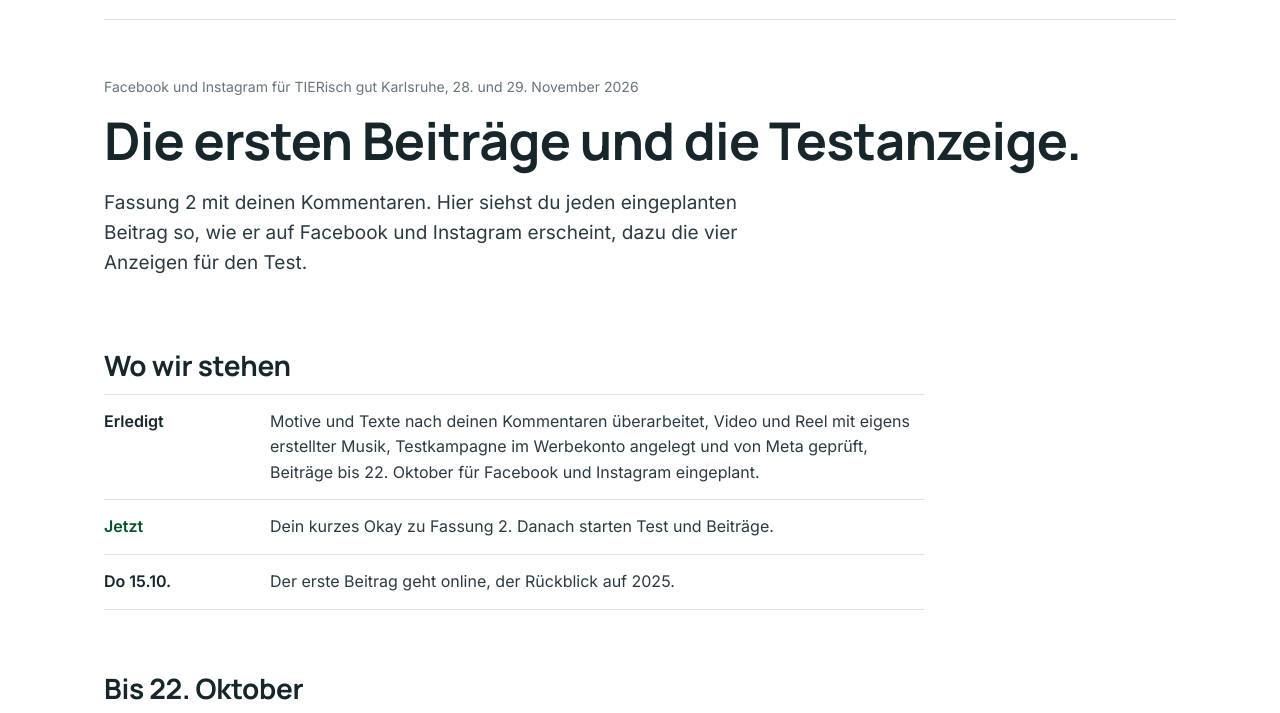
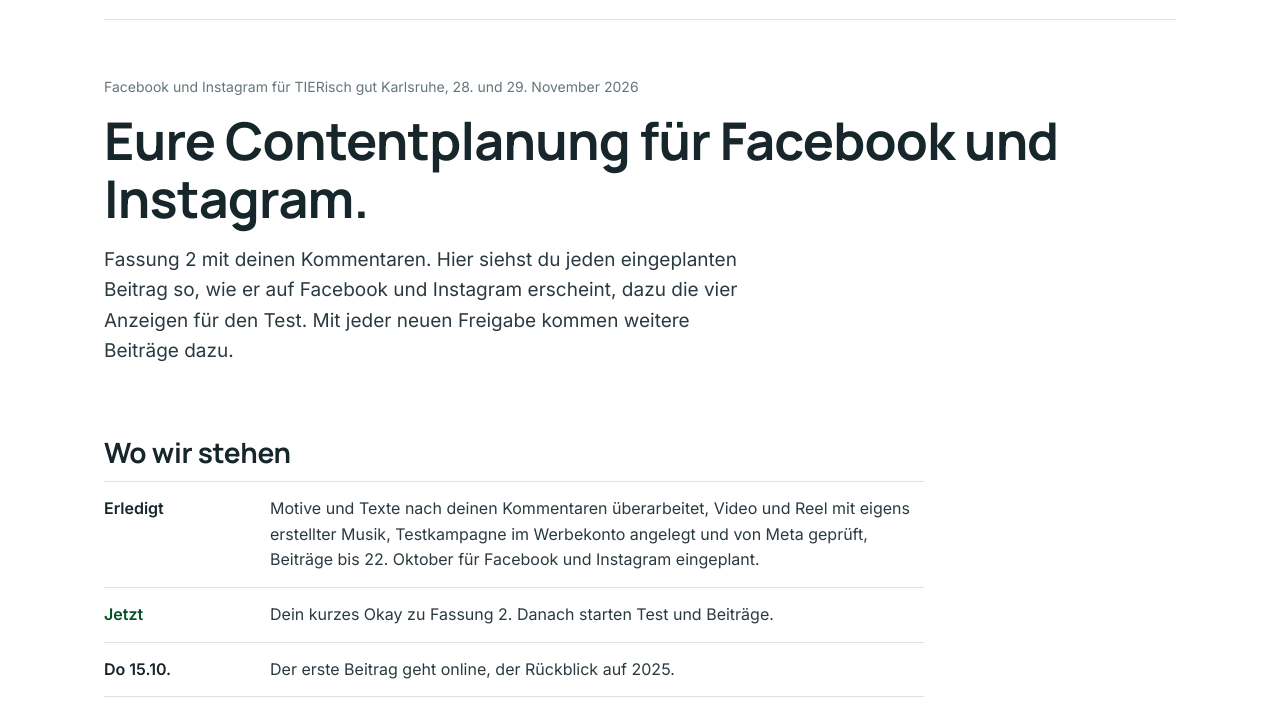
Before and after one commit to Leadwerk-Web/tierischgut-social, a plain HTML site: page freigabe-oktober-k8v3r6/index.html in a window 1280 px wide. Shown: the part 51-764 px from the top of the page. Drawn offline with Linux system fonts and the light colour scheme.

Commit message:
Vorschau als Contentplanung benannt
Co-Authored-By: Claude Opus 5.5 <noreply@anthropic.com>

```diff
--- a/freigabe-oktober-k8v3r6/index.html
+++ b/freigabe-oktober-k8v3r6/index.html
@@ -1,6 +1,6 @@
 <!doctype html>
 <html lang="de"><head><meta charset="utf-8"><meta name="viewport" content="width=device-width,initial-scale=1">
-<meta name="robots" content="noindex,nofollow"><title>TIERisch gut · Beiträge und Testanzeige</title>
+<meta name="robots" content="noindex,nofollow"><title>TIERisch gut · Contentplanung</title>
 <link rel="icon" href="data:,"><style>
 @font-face{font-family:Inter;src:url(f/inter-400.woff2) format('woff2');font-weight:400}
 @font-face{font-family:Inter;src:url(f/inter-600.woff2) format('woff2');font-weight:600}
@@ -99,8 +99,8 @@ details.story img{width:60%;border-radius:10px;margin:4px 0 12px}
  <div class="leiste"><img src="m/leadwerk-logo-dunkel.png" alt="Leadwerk"><span>Stand 13. Oktober 2026</span></div>
  <div class="kopf-bereich">
   <p class="dachzeile">Facebook und Instagram für TIERisch gut Karlsruhe, 28. und 29. November 2026</p>
-  <h1>Die ersten Beiträge und die Testanzeige.</h1>
-  <p class="lead">Fassung 2 mit deinen Kommentaren. Hier siehst du jeden eingeplanten Beitrag so, wie er auf Facebook und Instagram erscheint, dazu die vier Anzeigen für den Test.</p>
+  <h1>Eure Contentplanung für Facebook und Instagram.</h1>
+  <p class="lead">Fassung 2 mit deinen Kommentaren. Hier siehst du jeden eingeplanten Beitrag so, wie er auf Facebook und Instagram erscheint, dazu die vier Anzeigen für den Test. Mit jeder neuen Freigabe kommen weitere Beiträge dazu.</p>
  </div>
 </div>
 <section><div class="wrap">
```
